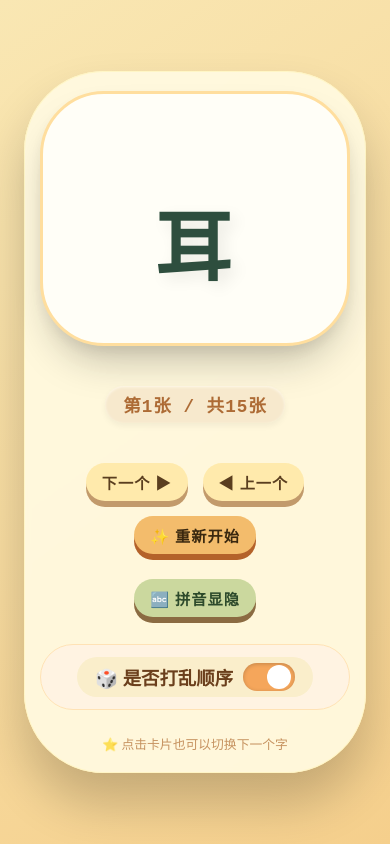
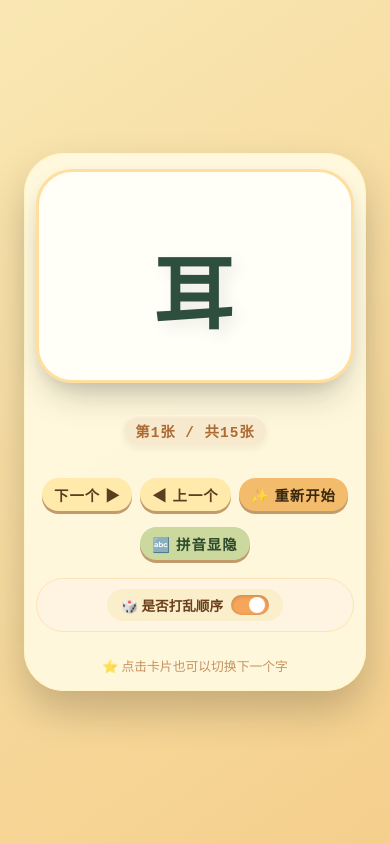
Before and after one commit to bluishday/daitest, a website: page index.html in a window 390 px wide. Drawn offline with Linux system fonts and the light colour scheme.

Commit message:
edit 大小

```diff
--- a/index.html
+++ b/index.html
@@ -24,51 +24,51 @@
 
         /* 主卡片面板 — 更大更宽敞 */
         .card-container {
-            max-width: 960px;
+            max-width: 800px;
             width: 100%;
             background: rgba(255, 250, 225, 0.92);
-            border-radius: 80px;
-            box-shadow: 0 30px 50px rgba(0, 0, 0, 0.2), 0 0 0 1px rgba(255, 245, 190, 0.7) inset;
+            border-radius: 60px;
+            box-shadow: 0 20px 40px rgba(0, 0, 0, 0.2), 0 0 0 1px rgba(255, 245, 190, 0.7) inset;
             backdrop-filter: blur(3px);
-            padding: 32px 28px 36px 28px;
+            padding: 24px 20px 28px 20px;
             transition: all 0.2s ease;
         }
 
         /* 识字卡片主体 (大卡片) — 字号更大，内边距更足 */
         .flashcard {
             background: #fffef7;
-            border-radius: 64px;
-            box-shadow: 0 24px 40px -12px rgba(0, 0, 0, 0.25), 0 6px 12px rgba(0, 0, 0, 0.05);
-            padding: 56px 32px 64px 32px;
-            margin-bottom: 32px;
+            border-radius: 48px;
+            box-shadow: 0 20px 36px -12px rgba(0, 0, 0, 0.25), 0 6px 12px rgba(0, 0, 0, 0.05);
+            padding: 40px 24px 48px 24px;
+            margin-bottom: 24px;
             text-align: center;
             transition: all 0.2s cubic-bezier(0.2, 0.9, 0.4, 1.1);
             border: 3px solid #ffde9e;
             cursor: pointer;
         }
 
-        /* 拼音区域 — 字号提升，永远占位（通过 visibility 控制显隐，布局不跳动） */
+        /* 拼音区域 — 字号缩小，永远占位（通过 visibility 控制显隐，布局不跳动） */
         .pinyin {
-            font-size: 1.8rem;
+            font-size: 1.3rem;
             font-weight: 600;
             letter-spacing: 2px;
             color: #c26b2e;
             background: #fff3e0;
             display: inline-block;
-            padding: 12px 32px;
+            padding: 8px 24px;
             border-radius: 80px;
-            margin-bottom: 23px;
+            margin-bottom: 16px;
             font-family: 'Segoe UI', 'Roboto', 'PingFang SC', 'Microsoft YaHei', sans-serif;
             box-shadow: inset 0 1px 4px rgba(0,0,0,0.02), 0 4px 8px rgba(0,0,0,0.03);
             /* 关键：始终保持块级占位，visibility 控制可见性不影响布局尺寸 */
             visibility: visible;
-            min-width: 140px;
+            min-width: 120px;
             line-height: 1.2;
         }
 
         /* 汉字区域 — 更大更醒目 (楷体气质) */
         .hanzi {
-            font-size: 15rem;
+            font-size: 16rem;
             font-weight: 700;
             font-family: '华文楷书', 'KaiTi', '楷体', 'Microsoft YaHei', cursive;
             color: #2e4e3e;
@@ -104,27 +104,27 @@
             display: flex;
             flex-wrap: wrap;
             justify-content: center;
-            gap: 15px;
-            margin: 20px 0 25px 0;
+            gap: 12px;
+            margin: 16px 0 20px 0;
         }
 
         .btn {
             background: #ffeaac;
             border: none;
-            font-size: 1.35rem;
+            font-size: 1.15rem;
             font-weight: bold;
-            padding: 14px 32px;
+            padding: 10px 24px;
             border-radius: 60px;
             color: #5a3e1f;
             font-family: inherit;
             letter-spacing: 1px;
             cursor: pointer;
             transition: all 0.2s ease;
-            box-shadow: 0 6px 0 #c29a6b;
+            box-shadow: 0 5px 0 #c29a6b;
             transform: translateY(-2px);
             display: inline-flex;
             align-items: center;
-            gap: 12px;
+            gap: 10px;
         }
 
         .btn:active {
@@ -135,7 +135,7 @@
         .btn-primary {
             background: #f3bc6c;
             color: #3a280f;
-            box-shadow: 0 6px 0 #b4622a;
+            box-shadow: 0 5px 0 #b4622a;
         }
 
         .btn-primary:active {
@@ -145,38 +145,38 @@
         .btn-special {
             background: #cbd89e;
             color: #2d4a2b;
-            box-shadow: 0 6px 0 #8b6b42;
+            box-shadow: 0 5px 0 #8b6b42;
         }
 
         /* 底部开关区域，更清晰 */
         .setting-area {
             background: #fff3e2;
-            border-radius: 56px;
-            padding: 18px 24px;
+            border-radius: 48px;
+            padding: 14px 20px;
             display: flex;
             justify-content: center;
             align-items: center;
-            gap: 32px;
+            gap: 24px;
             flex-wrap: wrap;
-            margin-top: 16px;
+            margin-top: 12px;
             border: 1px solid #ffe2b5;
         }
 
         .toggle-switch {
             display: flex;
             align-items: center;
-            gap: 16px;
+            gap: 12px;
             background: #faeecb;
-            padding: 10px 28px;
+            padding: 8px 22px;
             border-radius: 60px;
             font-weight: bold;
-            font-size: 1.2rem;
+            font-size: 1rem;
             color: #6b3f1c;
         }
 
         .toggle-switch input {
-            width: 52px;
-            height: 28px;
+            width: 44px;
+            height: 24px;
             appearance: none;
             background: #d2b48c;
             border-radius: 40px;
@@ -192,8 +192,8 @@
 
         .toggle-switch input::before {
             content: "";
-            width: 24px;
-            height: 24px;
+            width: 20px;
+            height: 20px;
             background: white;
             border-radius: 50%;
             position: absolute;
@@ -203,76 +203,107 @@
         }
 
         .toggle-switch input:checked::before {
-            left: 24px;
+            left: 20px;
         }
 
         .label-text {
-            font-size: 1.15rem;
+            font-size: 1rem;
             font-weight: bold;
         }
 
         /* 大屏幕适配更舒展 */
         @media (min-width: 1200px) {
             .card-container {
-                max-width: 1050px;
+                max-width: 900px;
             }
             .hanzi {
-                font-size: 15rem;
+                font-size: 16rem;
             }
             .pinyin {
-                font-size: 2rem;
-                padding: 14px 38px;
+                font-size: 1.5rem;
+                padding: 10px 30px;
             }
             .flashcard {
-                padding: 68px 40px 76px 40px;
+                padding: 52px 32px 60px 32px;
             }
         }
 
         /* 移动端舒适缩放，但依然比原来大 */
         @media (max-width: 650px) {
             .card-container {
-                padding: 20px 16px;
+                padding: 16px 12px;
+                border-radius: 40px;
             }
             .flashcard {
-                padding: 40px 20px 48px;
+                padding: 28px 16px 36px 16px;
+                border-radius: 36px;
             }
             .hanzi {
-                font-size: 5.6rem;
+                font-size: 6rem;
                 letter-spacing: 4px;
             }
             .pinyin {
-                font-size: 2rem;
-                padding: 8px 20px;
-                margin-bottom: 20px;
+                font-size: 1.4rem;
+                padding: 6px 16px;
+                margin-bottom: 12px;
             }
             .btn {
-                padding: 10px 22px;
-                font-size: 1.1rem;
+                padding: 8px 16px;
+                font-size: 1rem;
+                box-shadow: 0 4px 0 #c29a6b;
             }
             .setting-area {
-                padding: 12px 16px;
-                gap: 16px;
+                padding: 10px 12px;
+                gap: 12px;
+                border-radius: 36px;
             }
             .toggle-switch {
-                padding: 6px 18px;
-                gap: 10px;
+                padding: 6px 14px;
+                gap: 8px;
+                font-size: 0.9rem;
+            }
+            .toggle-switch input {
+                width: 38px;
+                height: 20px;
+            }
+            .toggle-switch input::before {
+                width: 16px;
+                height: 16px;
+            }
+            .toggle-switch input:checked::before {
+                left: 18px;
+            }
+            .label-text {
+                font-size: 0.9rem;
             }
             .counter-info {
-                font-size: 1.1rem;
-                padding: 6px 18px;
+                font-size: 1rem;
+                padding: 6px 14px;
+            }
+            .button-group {
+                gap: 8px;
+                margin: 12px 0 16px 0;
             }
         }
 
         @media (max-width: 480px) {
             .hanzi {
-                font-size: 4.8rem;
+                font-size: 5rem;
             }
             .pinyin {
-                font-size: 1.7rem;
+                font-size: 1.2rem;
             }
             .btn {
-                padding: 8px 16px;
-                font-size: 0.95rem;
+                padding: 6px 12px;
+                font-size: 0.9rem;
+                box-shadow: 0 3px 0 #c29a6b;
+            }
+            .counter-info {
+                font-size: 0.9rem;
+                padding: 5px 12px;
+            }
+            .label-text {
+                font-size: 0.85rem;
             }
         }
 
```
